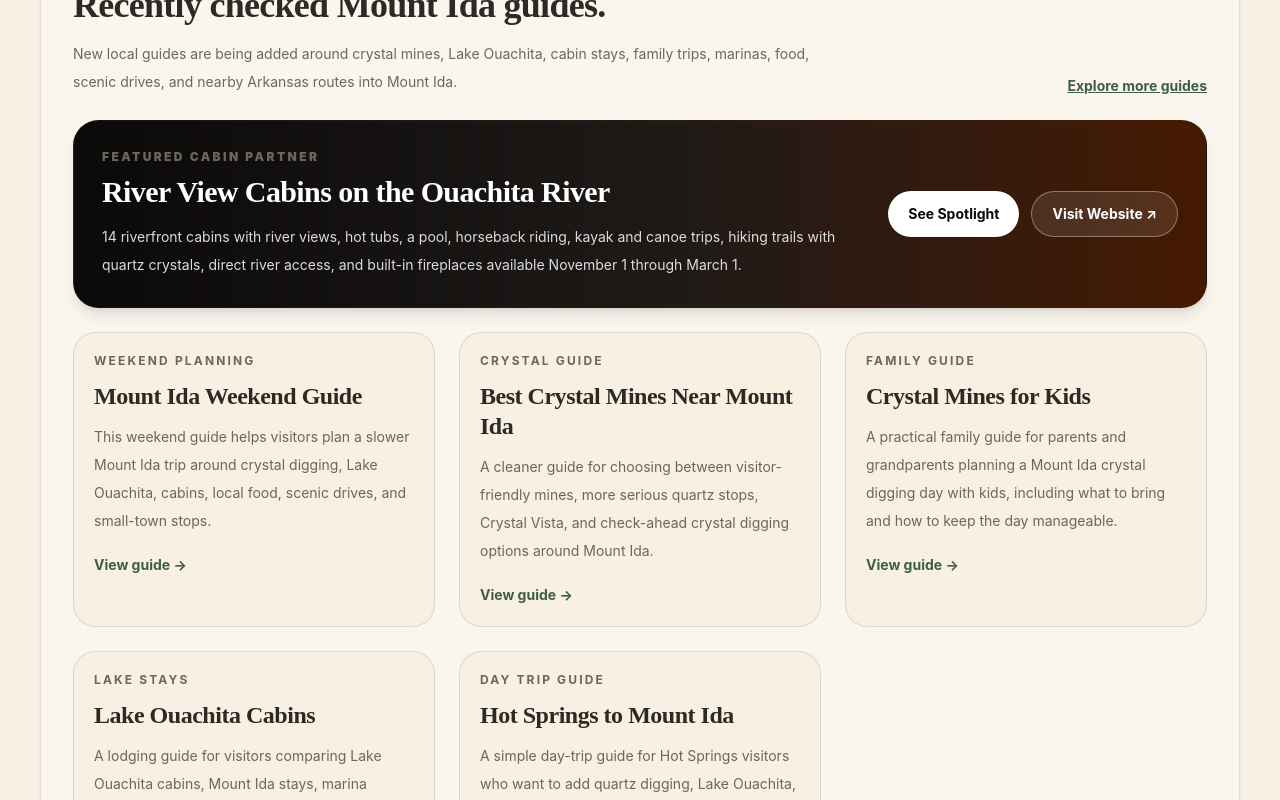
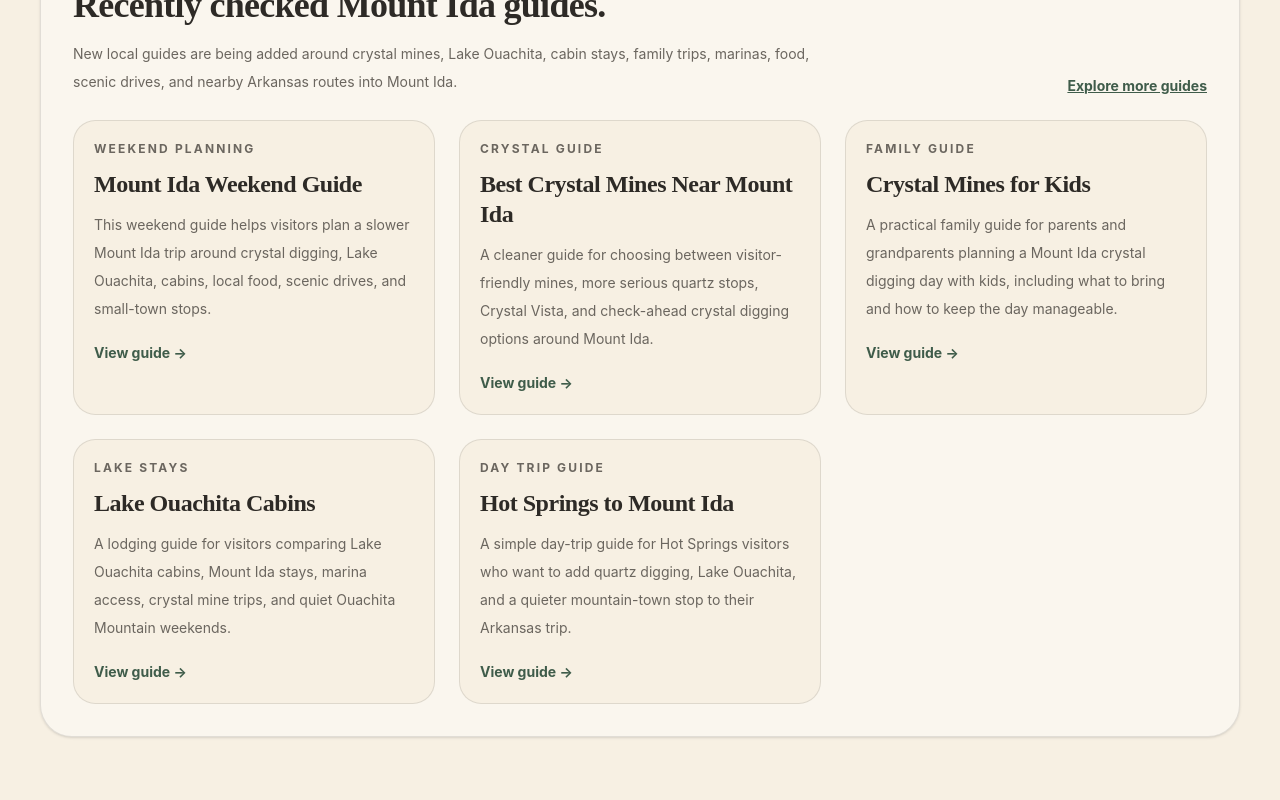
Before and after one commit to altifygenerator-ai/mt-ida-tourism, a Next.js app: page / in a window 1280 px wide. Shown: the part 940-1740 px from the top of the page. Built offline with nearby package versions, Linux system fonts and the light colour scheme.

Commit message:
Remove rushed River View promo from updates section

```diff
--- a/components/RecentUpdates.tsx
+++ b/components/RecentUpdates.tsx
@@ -63,40 +63,7 @@ export default function RecentUpdates() {
             </Link>
           </div>
 
-          <div className="mb-6 overflow-hidden rounded-[1.6rem] border border-amber-900/15 bg-gradient-to-r from-stone-950 via-stone-900 to-amber-950 p-6 text-white shadow-lg md:p-7">
-            <div className="flex flex-col gap-5 lg:flex-row lg:items-center lg:justify-between">
-              <div className="max-w-3xl">
-                <p className="mb-2 text-xs font-black uppercase tracking-[0.2em] text-amber-300">
-                  Featured Cabin Partner
-                </p>
-                <h3 className="text-2xl font-semibold leading-tight text-white md:text-3xl">
-                  River View Cabins on the Ouachita River
-                </h3>
-                <p className="mt-3 text-sm leading-7 !text-white/85">
-                  14 riverfront cabins with river views, hot tubs, a pool, horseback riding, kayak and canoe trips, hiking trails with quartz crystals, direct river access, and built-in fireplaces available November 1 through March 1.
-                </p>
-              </div>
-
-              <div className="flex shrink-0 flex-wrap gap-3">
-                <Link
-                  href="/river-view-cabins"
-                  className="inline-flex items-center justify-center rounded-full bg-white px-5 py-3 text-sm font-bold text-stone-950 transition hover:-translate-y-0.5"
-                >
-                  See Spotlight
-                </Link>
-                <a
-                  href="https://www.riverviewcabins-canoes.com/"
-                  target="_blank"
-                  rel="sponsored noopener noreferrer"
-                  className="inline-flex items-center justify-center rounded-full border border-white/35 bg-white/10 px-5 py-3 text-sm font-bold text-white transition hover:-translate-y-0.5 hover:bg-white/20"
-                >
-                  Visit Website ↗
-                </a>
-              </div>
-            </div>
-          </div>
-
-          <div className="grid gap-4 md:grid-cols-2 xl:grid-cols-3">
+                    <div className="grid gap-4 md:grid-cols-2 xl:grid-cols-3">
             {updates.map((update) => (
               <Link
                 key={update.title}
```
